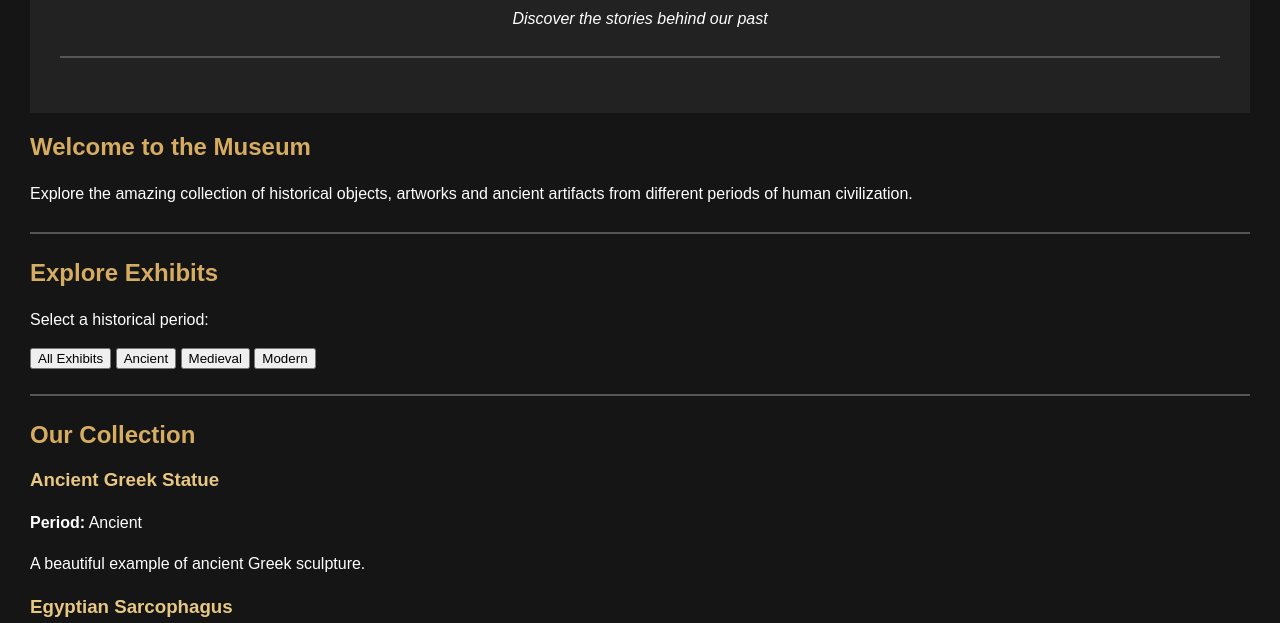
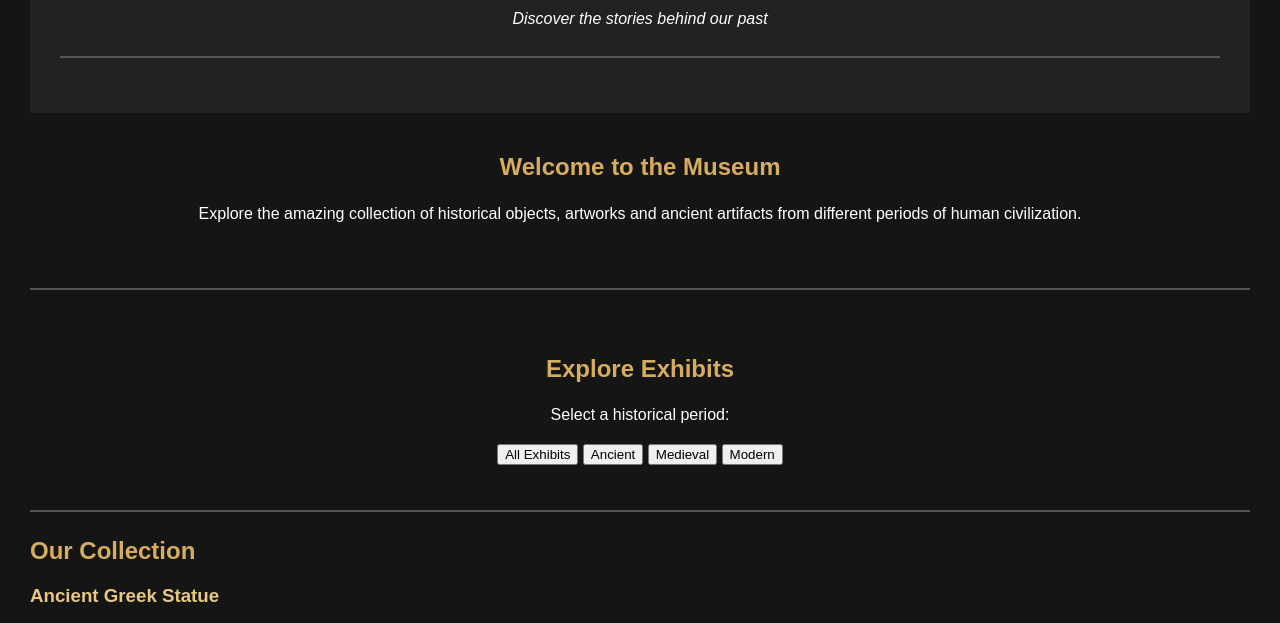
Before and after one commit to anandawasthicode-lab/chronicle-museum-website, a plain HTML site: page index.html in a window 1280 px wide. Shown: the part 153-776 px from the top of the page. Drawn offline with Linux system fonts and the light colour scheme.

Commit message:
modify introductionan and filters

```diff
--- a/style.css
+++ b/style.css
@@ -33,3 +33,12 @@ hr {
     margin-top: 25px;
     margin-bottom: 25px;
 }
+#introduction {
+    padding: 20px;
+    text-align: center;
+}
+
+#filters {
+    text-align: center;
+    padding: 20px;
+}
```
